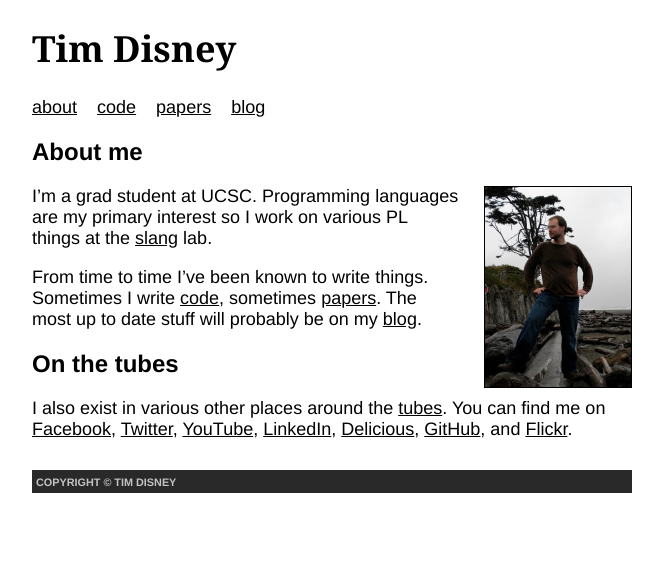
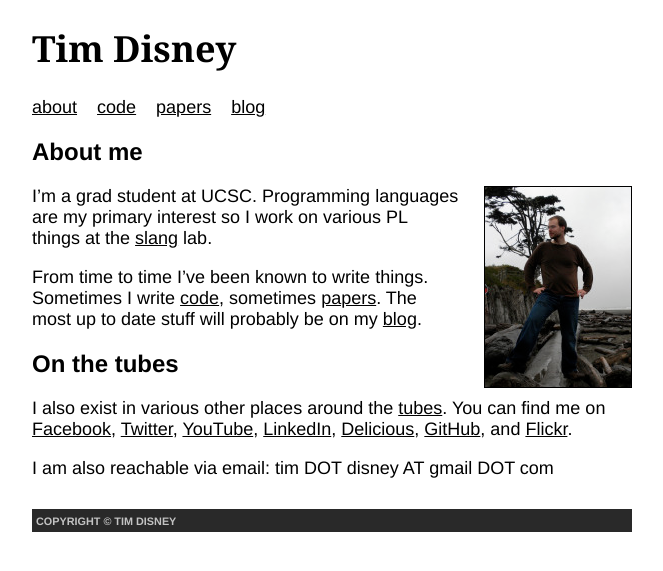
Before and after one commit to disnet/disnet.github.com, a Jekyll site: the page built from index.markdown, in a window 1280 px wide. Shown: the top 571 px of the page, without its empty margins (308-971 px from the left). Built offline with Jekyll 4.4.1, drawn with Linux system fonts in a browser that asks for light colours; comment, search, counter and statistics services are not loaded.

Commit message:
adding email

```diff
--- a/index.markdown
+++ b/index.markdown
@@ -29,3 +29,5 @@ find me on
 <a href="http://delicious.com/rubberduckey" rel="me">Delicious</a>,
 <a href="http://github.com/disnet" rel="me">GitHub</a>, and
 <a href="http://www.flickr.com/people/timdisney" rel="me">Flickr</a>.
+
+I am also reachable via email: tim DOT disney AT gmail DOT com
```
